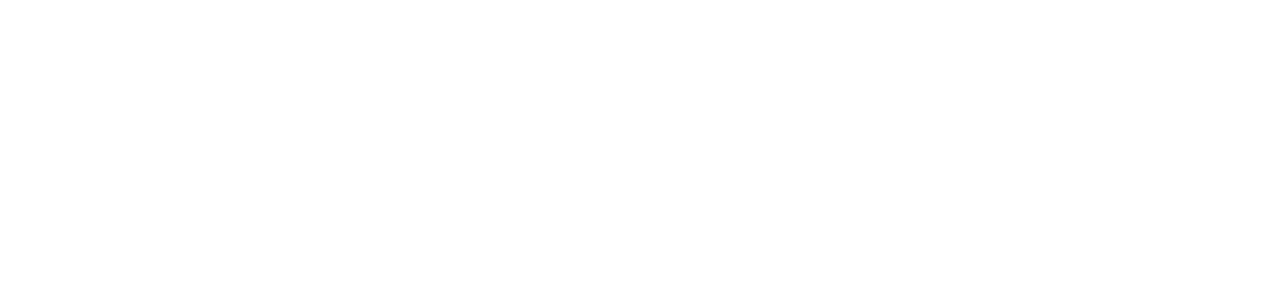
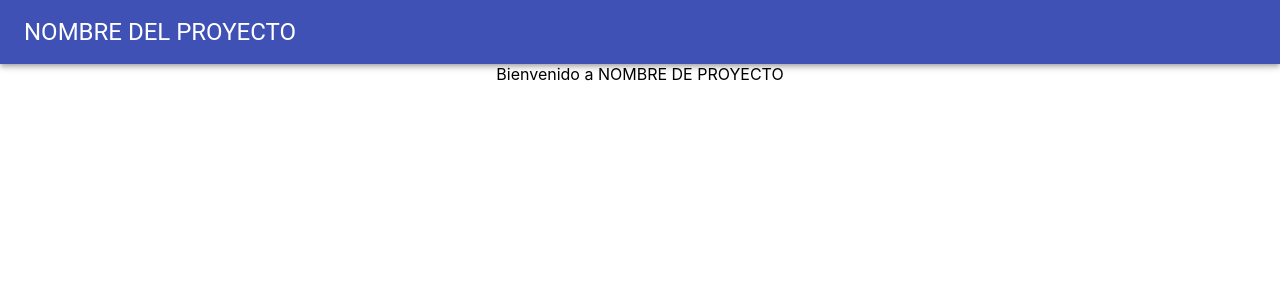
Before and after one commit to agusrs/trashmanager, a React (Create React App) app: page / in a window 1280 px wide. Shown: the top 300 px of the page. Built offline with nearby package versions, Linux system fonts and the light colour scheme.

Commit message:
Added header,home,router structure

```diff
--- a/package.json
+++ b/package.json
@@ -3,11 +3,13 @@
   "version": "0.1.0",
   "private": true,
   "dependencies": {
+    "@material-ui/core": "^4.11.0",
     "@testing-library/jest-dom": "^4.2.4",
     "@testing-library/react": "^9.5.0",
     "@testing-library/user-event": "^7.2.1",
     "react": "^16.13.1",
     "react-dom": "^16.13.1",
+    "react-router-dom": "^5.2.0",
     "react-scripts": "3.4.3"
   },
   "scripts": {
--- a/src/App.js
+++ b/src/App.js
@@ -1,11 +1,19 @@
 import React from 'react';
 import './App.css';
+import { BrowserRouter as Router, Switch, Route } from 'react-router-dom';
+import Header from './components/header/Header';
+import Home from './components/home/Home';
 
 function App() {
   return (
-    <div className="App">
-
-    </div>
+    <Router>
+      <div className="App">
+        <Header/>
+        <Switch>
+          <Route path="/" exact component={Home} />
+        </Switch>
+      </div>
+    </Router>
   );
 }
 
--- /dev/null
+++ b/src/components/header/Header.js
@@ -0,0 +1,32 @@
+import React from 'react'
+import { AppBar } from '@material-ui/core';
+import { makeStyles } from '@material-ui/core/styles';
+import Toolbar from '@material-ui/core/Toolbar';
+import Typography from '@material-ui/core/Typography';
+
+const useStyles = makeStyles((theme) => ({
+    root: {
+      flexGrow: 1,
+    },
+    title: {
+      flexGrow: 1,
+      textAlign: 'left'
+    },
+  }));
+
+export default function Header() {
+    const classes = useStyles();
+
+    return (
+        <div className={classes.root}>
+            <AppBar position="static">
+                <Toolbar>
+                    <Typography variant="h5" className={classes.title}>
+                        NOMBRE DEL PROYECTO
+                    </Typography>
+                </Toolbar>
+            </AppBar>
+        </div>
+    )
+
+}
--- /dev/null
+++ b/src/components/home/Home.js
@@ -0,0 +1,11 @@
+import React from 'react'
+
+export default class Home extends React.Component {
+    render() {
+        return (
+            <div>
+                Bienvenido a NOMBRE DE PROYECTO
+            </div>
+        )
+    }
+}
--- a/src/index.js
+++ b/src/index.js
@@ -4,9 +4,7 @@
 import App from './App';
 
 ReactDOM.render(
-  <React.StrictMode>
-    <App />
-  </React.StrictMode>,
+  <App />,
   document.getElementById('root')
 );
 
```
Also changed, not shown: src/components/header/Header.css (added), src/components/home/Home.css (added), 1 other file (tests, documents, lock files or other folders).
